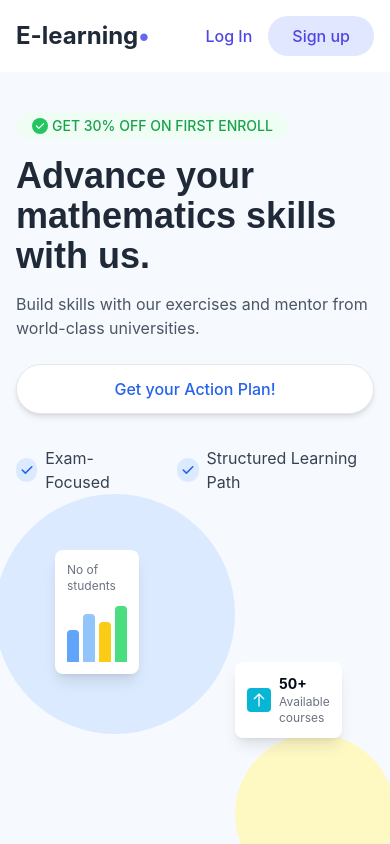
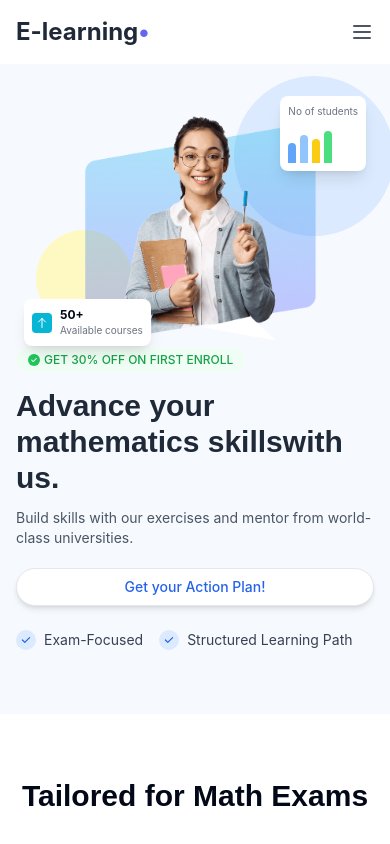
Before and after one commit to nguyethang083/temp, a Next.js app in the folder nextjs-app/: page / in a window 390 px wide. Shown: the top 844 px of the page. Built offline with nearby package versions, Linux system fonts and the light colour scheme; no server answers; a web font is replaced by a local one.

Commit message:
Update responsive landing page

```diff
--- a/nextjs-app/components/Hero.js
+++ b/nextjs-app/components/Hero.js
@@ -3,86 +3,92 @@ import Image from 'next/image';
 
 const Hero = () => {
   return (
-    <section className="py-10 bg-[#F6FAFF]">
+    <section className="py-8 md:py-10 bg-[#F6FAFF]">
       <div className="container mx-auto px-4 flex flex-col md:flex-row items-center">
-        <div className="md:w-5/12 mb-10 md:mb-0 order-1 md:order-1 md:ml-[8%]">
+        {/* Text Content - On mobile, appears first, on tablet/desktop appears on left */}
+        <div className="w-full md:w-1/2 lg:w-5/12 mb-8 md:mb-0 order-2 md:order-1 md:pr-4 lg:ml-[8%]">
           <div>
-            <span className="inline-flex items-center gap-1 text-green-600 font-medium bg-green-50 px-4 py-1 rounded-full text-sm mb-2">
-              <span className="w-4 h-4 rounded-full bg-green-500 flex items-center justify-center">
-                <svg className="w-3 h-3 text-white" fill="currentColor" viewBox="0 0 20 20" xmlns="http://www.w3.org/2000/svg">
+            <span className="inline-flex items-center gap-1 text-green-600 font-medium bg-green-50 px-3 sm:px-4 py-1 rounded-full text-xs sm:text-sm mb-2 whitespace-nowrap overflow-hidden text-ellipsis">
+              <span className="w-3 h-3 sm:w-4 sm:h-4 rounded-full bg-green-500 flex-shrink-0 flex items-center justify-center">
+                <svg className="w-2 h-2 sm:w-3 sm:h-3 text-white" fill="currentColor" viewBox="0 0 20 20" xmlns="http://www.w3.org/2000/svg">
                   <path fillRule="evenodd" d="M16.707 5.293a1 1 0 010 1.414l-8 8a1 1 0 01-1.414 0l-4-4a1 1 0 011.414-1.414L8 12.586l7.293-7.293a1 1 0 011.414 0z" clipRule="evenodd"></path>
                 </svg>
               </span>
-              GET 30% OFF ON FIRST ENROLL
+              <span className="truncate">GET 30% OFF ON FIRST ENROLL</span>
             </span>
-            <h1 className="text-4xl md:text-5xl font-bold text-gray-800 mt-2 mb-4">
-              Advance your <br />mathematics skills<br />with us.
+            <h1 className="text-3xl sm:text-4xl md:text-4xl lg:text-5xl font-bold text-gray-800 mt-2 mb-3 md:mb-4">
+              Advance your <br className="hidden sm:block" />
+              mathematics skills<br className="hidden sm:block" />
+              with us.
             </h1>
-            <p className="text-gray-600 mb-6">
+            <p className="text-gray-600 mb-5 md:mb-6 text-sm sm:text-base">
               Build skills with our exercises and mentor from world-class universities.
             </p>
 
-            <div className="flex flex-col sm:flex-row gap-4">
-              <button className="bg-white text-primary border border-gray-200 px-8 py-3 rounded-full shadow-md hover:shadow-lg transition duration-300 font-medium">
+            <div className="flex flex-col sm:flex-row gap-3 sm:gap-4">
+              <button className="bg-white text-primary border border-gray-200 px-6 sm:px-8 py-2 sm:py-3 rounded-full shadow-md hover:shadow-lg transition duration-300 font-medium text-sm sm:text-base">
                 Get your Action Plan!
               </button>
             </div>
 
-            <div className="flex mt-8 gap-8">
+            <div className="flex flex-wrap mt-6 md:mt-8 gap-4 sm:gap-8">
               <div className="flex items-center">
-                <div className="w-6 h-6 rounded-full bg-blue-100 flex items-center justify-center mr-2">
-                  <svg className="w-4 h-4 text-primary" fill="currentColor" viewBox="0 0 20 20" xmlns="http://www.w3.org/2000/svg">
+                <div className="w-5 h-5 sm:w-6 sm:h-6 rounded-full bg-blue-100 flex items-center justify-center mr-2">
+                  <svg className="w-3 h-3 sm:w-4 sm:h-4 text-primary" fill="currentColor" viewBox="0 0 20 20" xmlns="http://www.w3.org/2000/svg">
                     <path fillRule="evenodd" d="M16.707 5.293a1 1 0 010 1.414l-8 8a1 1 0 01-1.414 0l-4-4a1 1 0 011.414-1.414L8 12.586l7.293-7.293a1 1 0 011.414 0z" clipRule="evenodd"></path>
                   </svg>
                 </div>
-                <span className="text-gray-700">Exam-Focused</span>
+                <span className="text-gray-700 text-sm sm:text-base">Exam-Focused</span>
               </div>
               <div className="flex items-center">
-                <div className="w-6 h-6 rounded-full bg-blue-100 flex items-center justify-center mr-2">
-                  <svg className="w-4 h-4 text-primary" fill="currentColor" viewBox="0 0 20 20" xmlns="http://www.w3.org/2000/svg">
+                <div className="w-5 h-5 sm:w-6 sm:h-6 rounded-full bg-blue-100 flex items-center justify-center mr-2">
+                  <svg className="w-3 h-3 sm:w-4 sm:h-4 text-primary" fill="currentColor" viewBox="0 0 20 20" xmlns="http://www.w3.org/2000/svg">
                     <path fillRule="evenodd" d="M16.707 5.293a1 1 0 010 1.414l-8 8a1 1 0 01-1.414 0l-4-4a1 1 0 011.414-1.414L8 12.586l7.293-7.293a1 1 0 011.414 0z" clipRule="evenodd"></path>
                   </svg>
                 </div>
-                <span className="text-gray-700">Structured Learning Path</span>
+                <span className="text-gray-700 text-sm sm:text-base">Structured Learning Path</span>
               </div>
             </div>
           </div>
         </div>
 
-        <div className="md:w-5/12 relative order-2 md:order-2 md:mr-[8%]">
-          <div className="relative h-[400px] w-full">
+        {/* Image Content - On mobile, appears second, on tablet/desktop appears on right */}
+        <div className="w-full md:w-1/2 lg:w-5/12 relative order-1 md:order-2 md:pl-4 lg:mr-[8%]">
+          <div className="relative h-[250px] sm:h-[300px] md:h-[350px] lg:h-[400px] w-full">
             <Image
               src="/images/header.png"
               alt="Student with books"
               fill
-              sizes="(max-width: 768px) 100vw, 50vw"
+              sizes="(max-width: 640px) 100vw, (max-width: 768px) 80vw, (max-width: 1024px) 50vw, 40vw"
               style={{ objectFit: 'contain' }}
               className="z-10 relative"
+              priority
             />
-            <div className="absolute w-60 h-60 bg-blue-100 rounded-full -top-10 -right-10 z-0"></div>
-            <div className="absolute w-40 h-40 bg-yellow-100 rounded-full bottom-10 left-10 z-0"></div>
+            {/* Background circles - responsive sizes */}
+            <div className="absolute w-40 h-40 sm:w-50 sm:h-50 md:w-60 md:h-60 bg-blue-100 rounded-full -top-5 -right-5 sm:-top-8 sm:-right-8 md:-top-10 md:-right-10 z-0"></div>
+            <div className="absolute w-24 h-24 sm:w-32 sm:h-32 md:w-40 md:h-40 bg-yellow-100 rounded-full bottom-5 left-5 sm:bottom-8 sm:left-8 md:bottom-10 md:left-10 z-0"></div>
 
-            {/* No of students chart */}
-            <div className="absolute right-14 top-4 bg-white p-3 rounded-lg shadow-lg z-20">
-              <div className="text-xs text-gray-500 mb-1">No of students</div>
-              <div className="flex items-end space-x-1 h-16">
-                <div className="w-3 h-8 bg-blue-400 rounded-t-sm"></div>
-                <div className="w-3 h-12 bg-blue-300 rounded-t-sm"></div>
-                <div className="w-3 h-10 bg-yellow-400 rounded-t-sm"></div>
-                <div className="w-3 h-14 bg-green-400 rounded-t-sm"></div>
+            {/* No of students chart - adjust position for different screens */}
+            <div className="absolute right-2 sm:right-5 md:right-10 lg:right-14 top-0 sm:top-2 md:top-4 bg-white p-2 sm:p-3 rounded-lg shadow-lg z-20">
+              <div className="text-[10px] sm:text-xs text-gray-500 mb-1">No of students</div>
+              <div className="flex items-end space-x-1 h-10 sm:h-12 md:h-16">
+                <div className="w-2 sm:w-3 h-5 sm:h-8 bg-blue-400 rounded-t-sm"></div>
+                <div className="w-2 sm:w-3 h-7 sm:h-12 bg-blue-300 rounded-t-sm"></div>
+                <div className="w-2 sm:w-3 h-6 sm:h-10 bg-yellow-400 rounded-t-sm"></div>
+                <div className="w-2 sm:w-3 h-8 sm:h-14 bg-green-400 rounded-t-sm"></div>
               </div>
             </div>
 
-            {/* 50+ Available courses */}
-            <div className="absolute left-10 top-32 bg-white p-3 rounded-lg shadow-lg z-20 flex items-center">
+            {/* 50+ Available courses - adjust position for different screens */}
+            <div className="absolute left-2 sm:left-5 md:left-10 bottom-0 sm:bottom-4 md:bottom-10 bg-white p-2 sm:p-3 rounded-lg shadow-lg z-20 flex items-center">
               <div className="bg-cyan-500 text-white p-1 rounded mr-2">
-                <svg xmlns="http://www.w3.org/2000/svg" className="h-4 w-4" fill="none" viewBox="0 0 24 24" stroke="currentColor">
+                <svg xmlns="http://www.w3.org/2000/svg" className="h-3 w-3 sm:h-4 sm:w-4" fill="none" viewBox="0 0 24 24" stroke="currentColor">
                   <path strokeLinecap="round" strokeLinejoin="round" strokeWidth={2} d="M5 10l7-7m0 0l7 7m-7-7v18" />
                 </svg>
               </div>
               <div>
-                <div className="font-bold text-sm">50+</div>
-                <div className="text-xs text-gray-500">Available courses</div>
+                <div className="font-bold text-xs sm:text-sm">50+</div>
+                <div className="text-[10px] sm:text-xs text-gray-500">Available courses</div>
               </div>
             </div>
           </div>
--- a/nextjs-app/components/Navbar.js
+++ b/nextjs-app/components/Navbar.js
@@ -1,9 +1,15 @@
-import React from 'react';
+import React, { useState } from 'react';
 import Link from 'next/link';
 
 const Navbar = () => {
+  const [isMenuOpen, setIsMenuOpen] = useState(false);
+
+  const toggleMenu = () => {
+    setIsMenuOpen(!isMenuOpen);
+  };
+
   return (
-    <nav className="bg-white py-4">
+    <nav className="bg-white py-4 relative z-50">
       <div className="container mx-auto px-4 flex justify-between items-center">
         <div className="flex items-center">
           <Link href="/" className="text-2xl font-bold">
@@ -11,6 +17,7 @@ const Navbar = () => {
           </Link>
         </div>
 
+        {/* Desktop Navigation */}
         <div className="hidden md:flex space-x-8">
           <Link href="/" className="text-gray-600 hover:text-indigo-500 border-b-2 border-indigo-500 pb-1">
             Home
@@ -29,7 +36,24 @@ const Navbar = () => {
           </Link>
         </div>
 
-        <div className="flex items-center space-x-4">
+        {/* Mobile Menu Button */}
+        <div className="md:hidden flex items-center">
+          <button
+            onClick={toggleMenu}
+            className="text-gray-600 focus:outline-none focus:text-indigo-500"
+            aria-label="Toggle menu"
+          >
+            <svg className="h-6 w-6" fill="none" viewBox="0 0 24 24" stroke="currentColor">
+              {isMenuOpen ? (
+                <path strokeLinecap="round" strokeLinejoin="round" strokeWidth={2} d="M6 18L18 6M6 6l12 12" />
+              ) : (
+                <path strokeLinecap="round" strokeLinejoin="round" strokeWidth={2} d="M4 6h16M4 12h16M4 18h16" />
+              )}
+            </svg>
+          </button>
+        </div>
+
+        <div className="hidden md:flex items-center space-x-4">
           <Link href="/auth/login" className="text-indigo-600 hover:text-indigo-800 font-medium">
             Log In
           </Link>
@@ -38,6 +62,68 @@ const Navbar = () => {
           </Link>
         </div>
       </div>
+
+      {/* Mobile Menu (Popup) */}
+      {isMenuOpen && (
+        <div className="md:hidden absolute top-full left-0 right-0 bg-white shadow-lg rounded-b-lg border-t z-40">
+          <div className="container mx-auto px-4 py-4">
+            <div className="flex flex-col space-y-4">
+              <Link
+                href="/"
+                className="text-gray-600 hover:text-indigo-500 py-2 border-b border-gray-100"
+                onClick={() => setIsMenuOpen(false)}
+              >
+                Home
+              </Link>
+              <Link
+                href="/courses"
+                className="text-gray-600 hover:text-indigo-500 py-2 border-b border-gray-100"
+                onClick={() => setIsMenuOpen(false)}
+              >
+                Courses
+              </Link>
+              <Link
+                href="/mentor"
+                className="text-gray-600 hover:text-indigo-500 py-2 border-b border-gray-100"
+                onClick={() => setIsMenuOpen(false)}
+              >
+                Mentor
+              </Link>
+              <Link
+                href="/community"
+                className="text-gray-600 hover:text-indigo-500 py-2 border-b border-gray-100"
+                onClick={() => setIsMenuOpen(false)}
+              >
+                Community
+              </Link>
+              <Link
+                href="/about"
+                className="text-gray-600 hover:text-indigo-500 py-2 border-b border-gray-100"
+                onClick={() => setIsMenuOpen(false)}
+              >
+                About us
+              </Link>
+
+              <div className="flex flex-col space-y-3 pt-2">
+                <Link
+                  href="/auth/login"
+                  className="text-indigo-600 hover:text-indigo-800 font-medium py-2"
+                  onClick={() => setIsMenuOpen(false)}
+                >
+                  Log In
+                </Link>
+                <Link
+                  href="/auth/signup"
+                  className="bg-indigo-100 text-indigo-600 px-6 py-2 rounded-full hover:bg-indigo-200 transition duration-300 font-medium text-center"
+                  onClick={() => setIsMenuOpen(false)}
+                >
+                  Sign up
+                </Link>
+              </div>
+            </div>
+          </div>
+        </div>
+      )}
     </nav>
   );
 };
```
